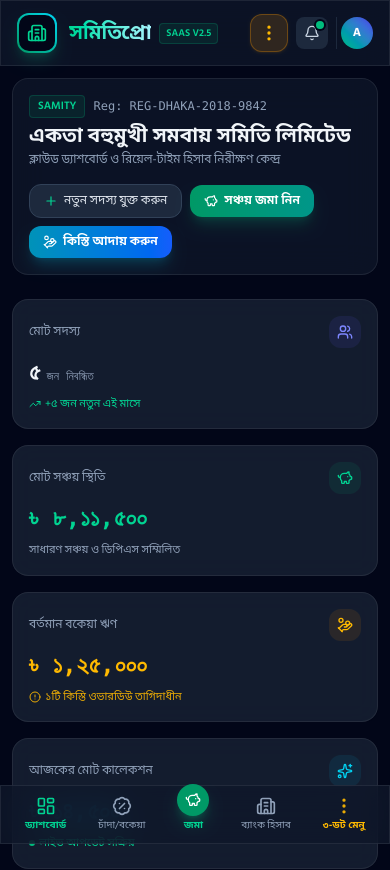
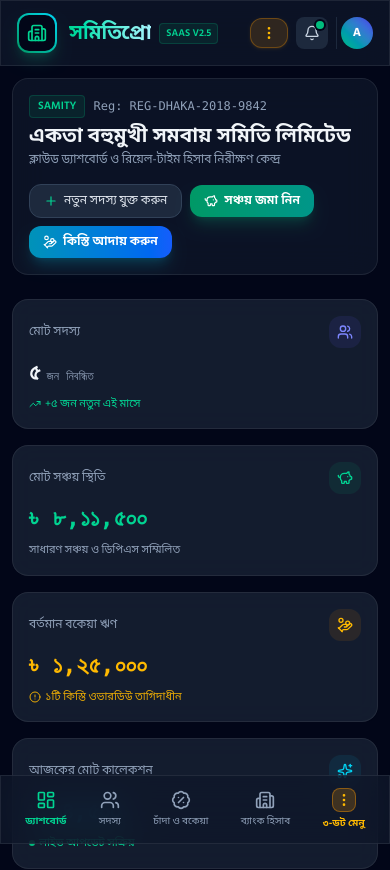
Before and after one commit to sajjadhossan/samitypro, a Next.js app: page / in a window 390 px wide. Shown: the top 870 px of the page. Built offline with nearby package versions, Linux system fonts and the light colour scheme.

Commit message:
fix(core): upgrade to v1.0.4, resolve 3-dot drawer navigation & role desync, fix mobile safe-area touch, and update GitHub Actions to setup-java@v5

```diff
--- a/package.json
+++ b/package.json
@@ -1,6 +1,6 @@
 {
   "name": "samitypro",
-  "version": "0.1.0",
+  "version": "1.0.4",
   "private": true,
   "scripts": {
     "dev": "next dev",
--- a/src/app/page.tsx
+++ b/src/app/page.tsx
@@ -79,25 +79,35 @@ export default function Home() {
         return <NoticesView />;
       case 'documents':
         return <DocumentsView />;
+      case 'meetings':
+      case 'member-meetings':
+        return <MeetingsView />;
+      case 'elections':
       case 'member-elections':
         return <ElectionsView />;
+      case 'loans':
       case 'member-loans':
         return <LoansView onOpenCollectInstallment={handleOpenCollectLoan} />;
+      case 'savings':
+      case 'member-savings':
+      case 'member-passbook':
       default:
         return <MemberPortalView />;
     }
   };
 
   const renderMainContent = () => {
-    if (currentUser.role === 'SUPER_ADMIN') {
-      if (activeTab === 'samity-setup') {
-        return <SamitySetupView />;
-      }
+    // If activeTab is one of the Super Admin specific tabs
+    if (activeTab === 'saas-overview' || activeTab === 'tenants' || activeTab === 'subscriptions' || activeTab === 'gateways' || activeTab === 'audit-logs') {
       return <SuperAdminView />;
     }
+
+    // If Member Portal specific view
     if (currentUser.role === 'MEMBER') {
       return renderMemberPortal();
     }
+
+    // Default Samity Management Views (Accessible to Super Admin, Samity Admin, Manager, Field Collector)
     return (
       <>
         {activeTab === 'dashboard' && (
@@ -164,13 +174,13 @@ export default function Home() {
       </div>
 
       {/* Mobile Bottom Navigation Bar (Tailored for Android APK / Mobile Web with 3-Dot Menu) */}
-      <div className="md:hidden fixed bottom-0 left-0 right-0 z-40 glass-panel border-t border-slate-800 bg-slate-950/95 px-2 py-1.5 flex items-center justify-around text-[10px]">
+      <div className="md:hidden fixed bottom-0 left-0 right-0 z-40 glass-panel border-t border-slate-800/90 bg-slate-950/95 backdrop-blur-md px-2 py-2 pb-[max(0.5rem,env(safe-area-inset-bottom))] flex items-center justify-around text-[10px]">
         {currentUser.role === 'MEMBER' ? (
           <>
             <button
               onClick={() => setActiveTab('member-passbook')}
-              className={`flex flex-col items-center gap-0.5 p-1 ${
-                activeTab === 'member-passbook' ? 'text-emerald-400 font-bold' : 'text-slate-400'
+              className={`flex flex-col items-center gap-1 p-1 transition ${
+                activeTab === 'member-passbook' ? 'text-emerald-400 font-bold' : 'text-slate-400 hover:text-slate-200'
               }`}
             >
               <BookOpen className="w-5 h-5" />
@@ -178,8 +188,8 @@ export default function Home() {
             </button>
             <button
               onClick={() => setActiveTab('subscriptions-due')}
-              className={`flex flex-col items-center gap-0.5 p-1 ${
-                activeTab === 'subscriptions-due' ? 'text-emerald-400 font-bold' : 'text-slate-400'
+              className={`flex flex-col items-center gap-1 p-1 transition ${
+                activeTab === 'subscriptions-due' ? 'text-emerald-400 font-bold' : 'text-slate-400 hover:text-slate-200'
               }`}
             >
               <BadgePercent className="w-5 h-5" />
@@ -187,8 +197,8 @@ export default function Home() {
             </button>
             <button
               onClick={() => setActiveTab('member-loans')}
-              className={`flex flex-col items-center gap-0.5 p-1 ${
-                activeTab === 'member-loans' ? 'text-cyan-400 font-bold' : 'text-slate-400'
+              className={`flex flex-col items-center gap-1 p-1 transition ${
+                activeTab === 'member-loans' ? 'text-cyan-400 font-bold' : 'text-slate-400 hover:text-slate-200'
               }`}
             >
               <HandCoins className="w-5 h-5" />
@@ -196,8 +206,8 @@ export default function Home() {
             </button>
             <button
               onClick={() => setActiveTab('member-elections')}
-              className={`flex flex-col items-center gap-0.5 p-1 ${
-                activeTab === 'member-elections' ? 'text-indigo-400 font-bold' : 'text-slate-400'
+              className={`flex flex-col items-center gap-1 p-1 transition ${
+                activeTab === 'member-elections' ? 'text-indigo-400 font-bold' : 'text-slate-400 hover:text-slate-200'
               }`}
             >
               <Users className="w-5 h-5" />
@@ -205,9 +215,11 @@ export default function Home() {
             </button>
             <button
               onClick={() => setIsMenuDrawerOpen(true)}
-              className="flex flex-col items-center gap-0.5 p-1 text-amber-400 font-bold hover:text-amber-300 transition"
+              className="flex flex-col items-center gap-1 p-1 text-amber-400 font-bold hover:text-amber-300 transition active:scale-95 cursor-pointer"
             >
-              <MoreVertical className="w-5 h-5 text-amber-400 animate-pulse" />
+              <div className="w-6 h-6 rounded-lg bg-amber-500/20 border border-amber-500/40 flex items-center justify-center">
+                <MoreVertical className="w-4 h-4 text-amber-400" />
+              </div>
               <span>৩-ডট মেনু</span>
             </button>
           </>
@@ -215,35 +227,35 @@ export default function Home() {
           <>
             <button
               onClick={() => setActiveTab('dashboard')}
-              className={`flex flex-col items-center gap-0.5 p-1 ${
-                activeTab === 'dashboard' ? 'text-emerald-400 font-bold' : 'text-slate-400'
+              className={`flex flex-col items-center gap-1 p-1 transition ${
+                activeTab === 'dashboard' ? 'text-emerald-400 font-bold' : 'text-slate-400 hover:text-slate-200'
               }`}
             >
               <LayoutDashboard className="w-5 h-5" />
               <span>ড্যাশবোর্ড</span>
             </button>
             <button
+              onClick={() => setActiveTab('members')}
+              className={`flex flex-col items-center gap-1 p-1 transition ${
+                activeTab === 'members' ? 'text-indigo-400 font-bold' : 'text-slate-400 hover:text-slate-200'
+              }`}
+            >
+              <Users className="w-5 h-5" />
+              <span>সদস্য</span>
+            </button>
+            <button
               onClick={() => setActiveTab('subscriptions-due')}
-              className={`flex flex-col items-center gap-0.5 p-1 ${
-                activeTab === 'subscriptions-due' ? 'text-emerald-400 font-bold' : 'text-slate-400'
+              className={`flex flex-col items-center gap-1 p-1 transition ${
+                activeTab === 'subscriptions-due' ? 'text-emerald-400 font-bold' : 'text-slate-400 hover:text-slate-200'
               }`}
             >
               <BadgePercent className="w-5 h-5" />
-              <span>চাঁদা/বকেয়া</span>
-            </button>
-            <button
-              onClick={() => handleOpenDeposit()}
-              className="flex flex-col items-center gap-0.5 p-1 text-emerald-400"
-            >
-              <div className="w-8 h-8 rounded-full bg-emerald-600 text-white flex items-center justify-center -mt-3 shadow-lg shadow-emerald-500/30">
-                <PiggyBank className="w-4 h-4" />
-              </div>
-              <span className="font-semibold">জমা</span>
+              <span>চাঁদা ও বকেয়া</span>
             </button>
             <button
               onClick={() => setActiveTab('bank-deposits')}
-              className={`flex flex-col items-center gap-0.5 p-1 ${
-                activeTab === 'bank-deposits' ? 'text-cyan-400 font-bold' : 'text-slate-400'
+              className={`flex flex-col items-center gap-1 p-1 transition ${
+                activeTab === 'bank-deposits' ? 'text-cyan-400 font-bold' : 'text-slate-400 hover:text-slate-200'
               }`}
             >
               <Building2 className="w-5 h-5" />
@@ -251,9 +263,11 @@ export default function Home() {
             </button>
             <button
               onClick={() => setIsMenuDrawerOpen(true)}
-              className="flex flex-col items-center gap-0.5 p-1 text-amber-400 font-bold hover:text-amber-300 transition"
+              className="flex flex-col items-center gap-1 p-1 text-amber-400 font-bold hover:text-amber-300 transition active:scale-95 cursor-pointer"
             >
-              <MoreVertical className="w-5 h-5 text-amber-400 animate-pulse" />
+              <div className="w-6 h-6 rounded-lg bg-amber-500/20 border border-amber-500/40 flex items-center justify-center">
+                <MoreVertical className="w-4 h-4 text-amber-400" />
+              </div>
               <span>৩-ডট মেনু</span>
             </button>
           </>
--- a/src/components/common/ApkDownloadModal.tsx
+++ b/src/components/common/ApkDownloadModal.tsx
@@ -130,7 +130,7 @@ export function ApkDownloadModal({ isOpen, onClose }: ApkDownloadModalProps) {
         {/* Footer actions */}
         <div className="flex items-center justify-between pt-4 border-t border-slate-800">
           <span className="text-xs text-slate-500 font-mono">
-            Version 1.0.0 • Production Ready
+            Version 1.0.4 • Production Ready
           </span>
           <div className="flex items-center gap-2">
             <button
--- a/src/components/layout/Header.tsx
+++ b/src/components/layout/Header.tsx
@@ -217,11 +217,12 @@ export function Header({ onOpenApkModal, onOpenMenu }: HeaderProps) {
           {/* 3-Dot All Modules & Boards Menu Button */}
           <button
             onClick={onOpenMenu}
-            className="p-2 rounded-xl bg-amber-500/15 hover:bg-amber-500/25 text-amber-400 border border-amber-500/30 flex items-center justify-center transition active:scale-95 cursor-pointer shadow-sm shadow-amber-500/10"
+            className="flex items-center gap-1.5 px-2.5 py-1.5 rounded-xl bg-amber-500/15 hover:bg-amber-500/25 text-amber-400 border border-amber-500/30 transition active:scale-95 cursor-pointer shadow-sm shadow-amber-500/10 shrink-0"
             title="সকল মডিউল ও বোর্ড মেনু (৩-ডট)"
             aria-label="Open 3-dot menu"
           >
-            <MoreVertical className="w-5 h-5 text-amber-400" />
+            <MoreVertical className="w-4 h-4 text-amber-400" />
+            <span className="hidden md:inline text-xs font-bold text-amber-300">মেনু</span>
           </button>
 
           {/* Notification Bell */}
--- a/src/components/layout/Sidebar.tsx
+++ b/src/components/layout/Sidebar.tsx
@@ -119,7 +119,7 @@ export function Sidebar({ activeTab, onTabChange }: SidebarProps) {
           </div>
           <div className="flex items-center justify-between text-[11px] text-slate-400">
             <span>{language === 'bn' ? 'মোবাইল APK ভার্সন' : 'Mobile APK'}</span>
-            <span className="text-cyan-400 font-mono">v1.0.0 (Capacitor)</span>
+            <span className="text-cyan-400 font-mono">v1.0.4 (Capacitor)</span>
           </div>
           <div className="text-[10px] text-slate-500 text-center pt-1 border-t border-slate-800">
             {language === 'bn' ? 'মাল্টি-ইউজার রিয়েলটাইম সিঙ্ক' : 'Multi-User Real-time Sync'}
--- a/src/lib/store.ts
+++ b/src/lib/store.ts
@@ -1316,7 +1316,7 @@ class DataStore {
 
   exportFullBackup(): string {
     const backupData = {
-      version: '1.0.2',
+      version: '1.0.4',
       exportedAt: new Date().toISOString(),
       tenantId: this.currentTenantId,
       tenants: this.tenants.filter(t => t.id === this.currentTenantId),
```
Also changed, not shown: public/index.html (+9 -17 lines), src/components/layout/MobileMenuDrawer.tsx (+8 -6 lines), 3 other files (tests, documents, lock files or other folders).
